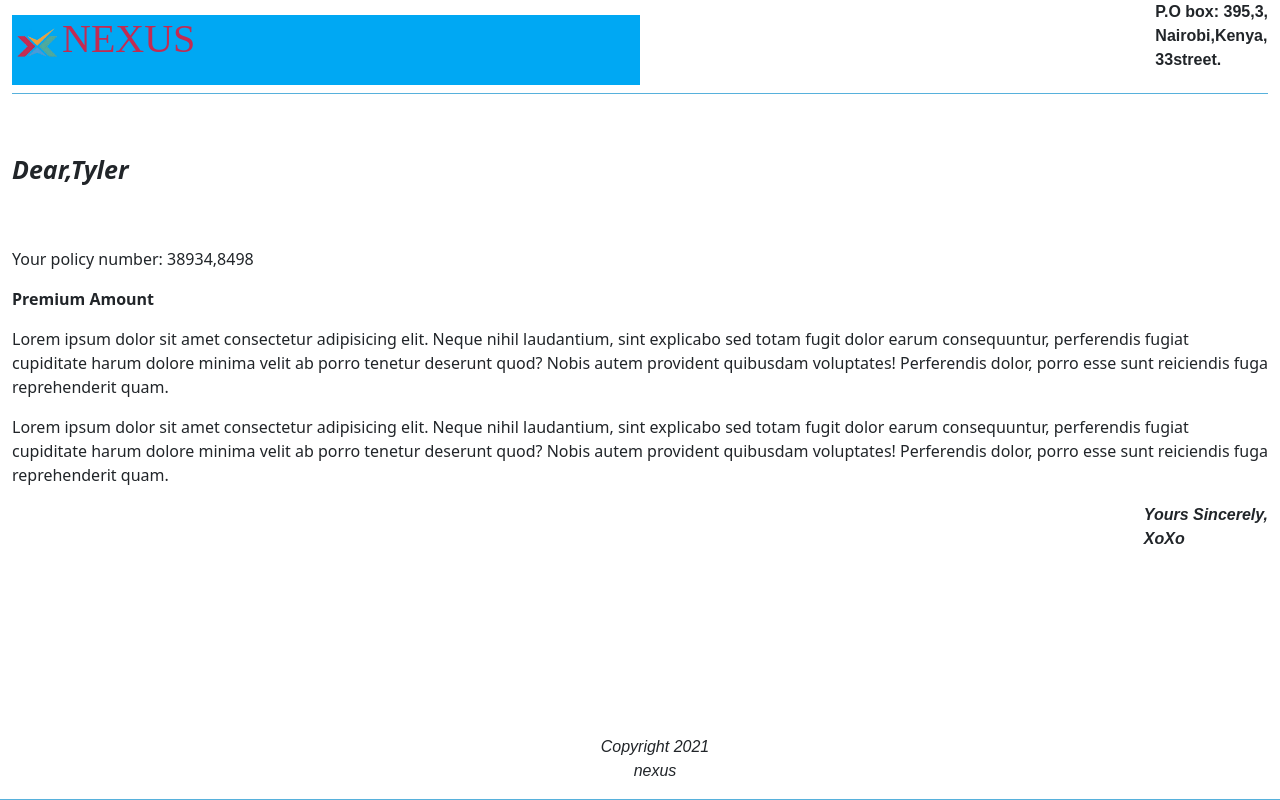
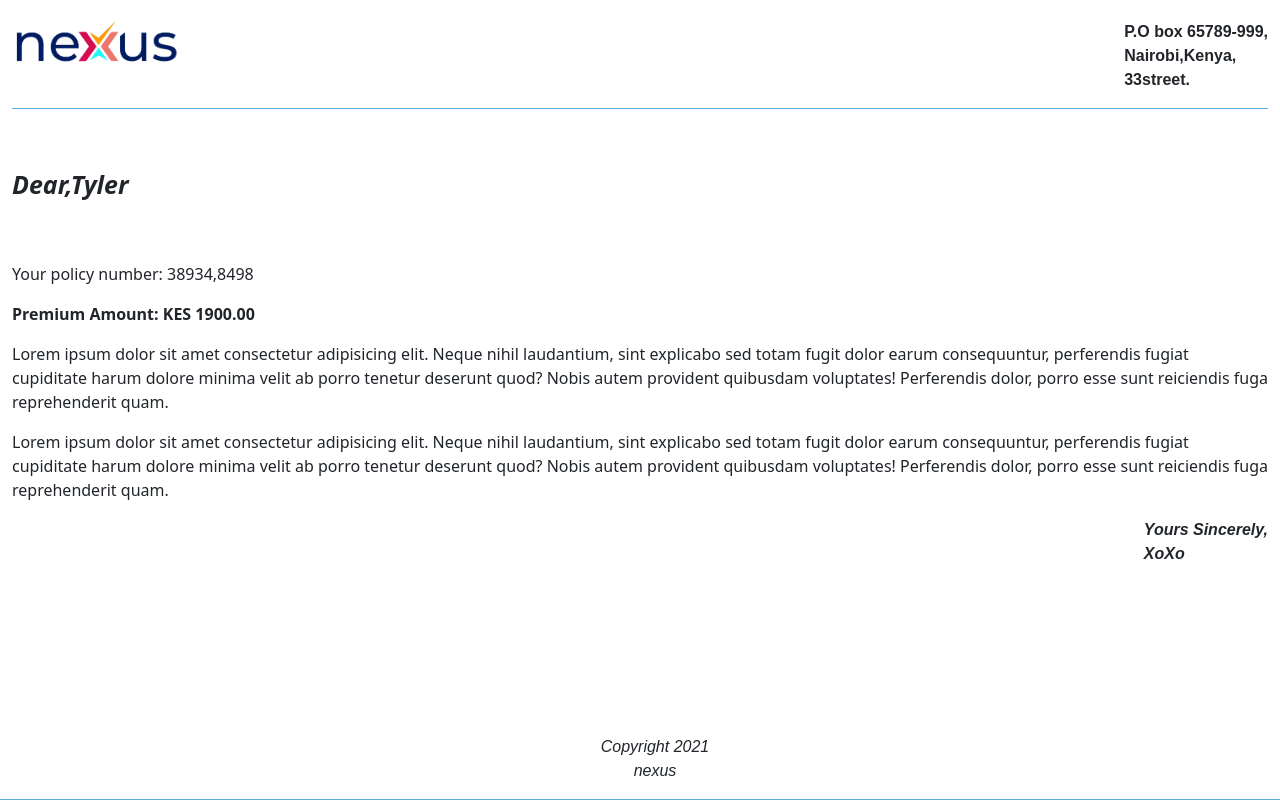
Before and after one commit to Tyl-eer/nexus, a plain HTML site: page assets/index.html in a window 1280 px wide. Drawn offline with nearby package versions, Linux system fonts and the light colour scheme.

Commit message:
minor changes

```diff
--- a/assets/index.html
+++ b/assets/index.html
@@ -20,7 +20,6 @@
   overflow: auto;
   color: rgba(194,43,82);
   float: left;
-  background-color: #00a8f3;
   width: 50%;
   height: 70px;
   margin-top: 15px;
@@ -33,7 +32,7 @@
 .rep{
     float: right;
     font-family:sans-serif;
-    top: 0;
+    margin-top: 20px;
     font-weight: bold;
 }
 address{
@@ -102,11 +101,11 @@ address{
 <body>
     <div class="container-fluid">
     <div class="title">
-        <h1><img src="../assets/images/nexus.png.jpg" alt=""  width="50px" height="35px" >nexus
+        <h1><img src="../assets/images/logo.png" alt="" width="auto" height="45px" >
 </h1>
     <div class="rep">
         <p>
-             P.O box: 395,3,<br>
+             P.O box 65789-999,<br>
              Nairobi,Kenya,<br>
              33street.
         </p>
@@ -128,7 +127,7 @@ address{
     </div>
     <div class="text">
         <p>
-            Your policy number: 38934,8498 <p class="text2"> Premium Amount</p>
+            Your policy number: 38934,8498 <p class="text2"> Premium Amount: KES 1900.00</p>
         </p>
         <p>
             Lorem ipsum dolor sit amet consectetur adipisicing elit. Neque nihil laudantium, sint explicabo sed totam fugit dolor earum consequuntur, perferendis fugiat cupiditate harum dolore minima velit ab porro tenetur deserunt quod? Nobis autem provident quibusdam voluptates! Perferendis dolor, porro esse sunt reiciendis fuga reprehenderit quam.
```
Also changed, not shown: assets/images/logo.png (added).
